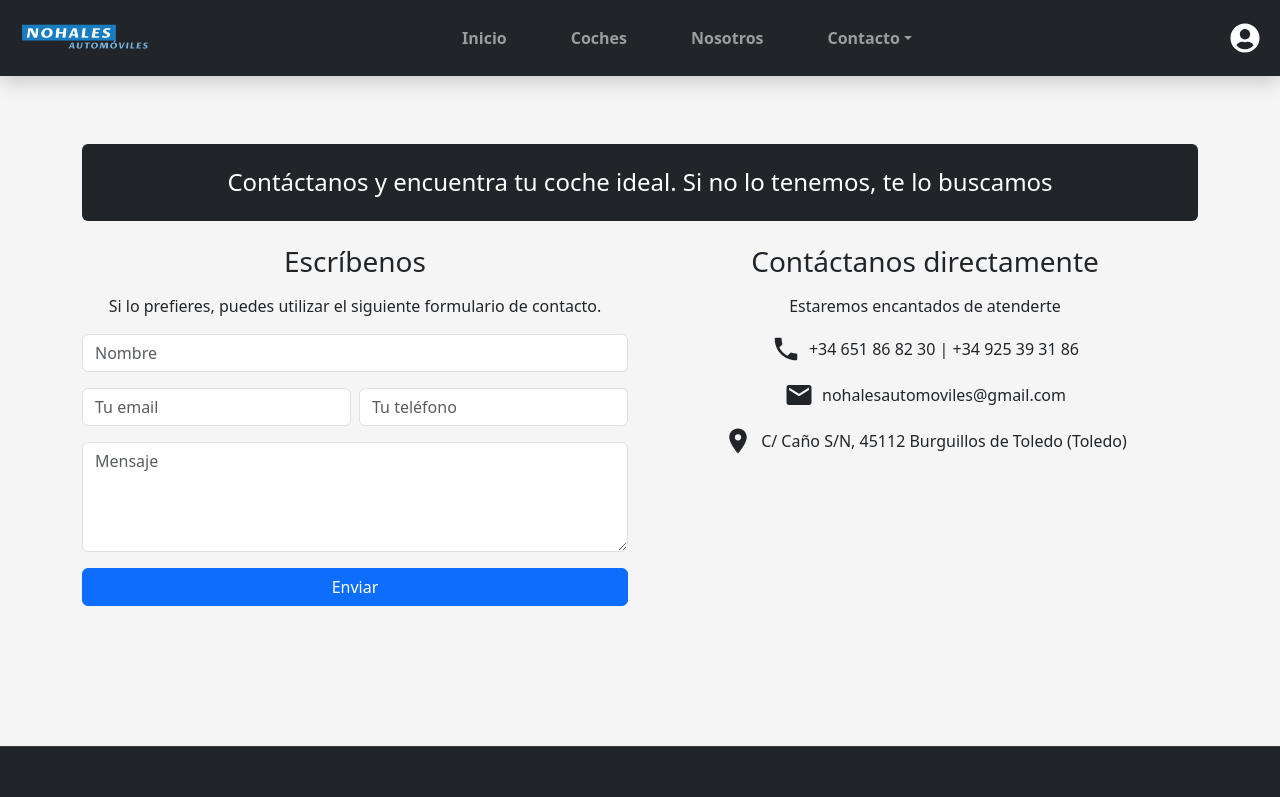
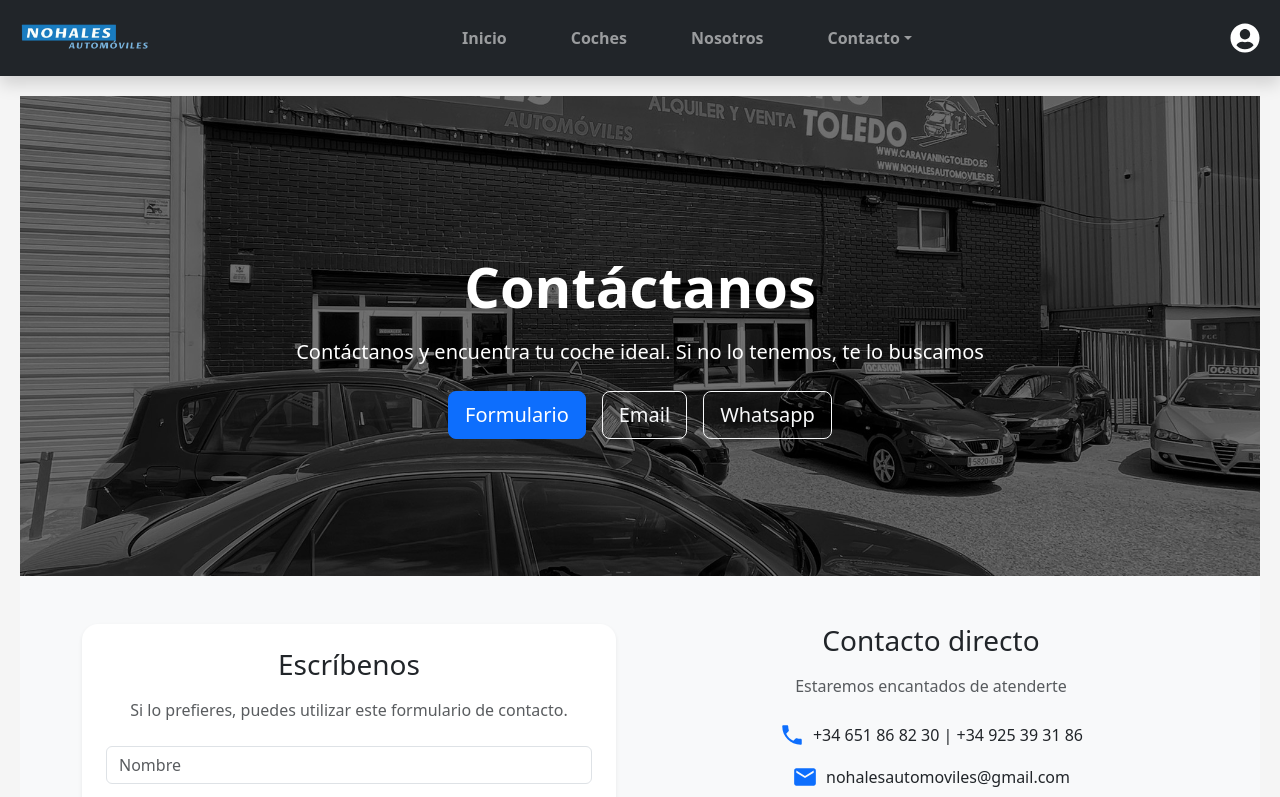
Before and after one commit to JorP2/concesionario-web, a React (Create React App) app in the folder frontend/: page /contacto in a window 1280 px wide. Shown: the top 797 px of the page. Built offline with nearby package versions, Linux system fonts and the light colour scheme.

Commit message:
Página de contacto actualizada

```diff
--- a/frontend/src/pages/Contacto.jsx
+++ b/frontend/src/pages/Contacto.jsx
@@ -1,39 +1,79 @@
 import { MdEmail, MdPhone, MdLocationOn } from "react-icons/md";
+import "../styles/Contacto.css";
 
 function Contacto() {
   return (
-    <div className="container my-5">
+    <div className="contacto-page bg-light">
+      {/* HERO */}
+      <div
+        className="hero-section text-white d-flex align-items-center mb-5"
+        style={{
+          backgroundImage: `url(/imagenContacto.jpeg)`
+        }}
+      >
+        <div className="hero-content container text-center">
+          <h1 className="display-4 fw-bold mb-3">
+            Contáctanos
+          </h1>
 
-      {/* Título */}
-      <div className="bg-dark text-white text-center p-4 mb-4 rounded">
-        <h1 className="h4 m-0">
+          <p className="lead">
             Contáctanos y encuentra tu coche ideal. Si no lo tenemos, te lo buscamos
-        </h1>
+          </p>
+
+          <div className="mt-4 d-flex gap-3 justify-content-center">
+            <a href="#formulario" className="btn btn-primary btn-lg">
+              Formulario
+            </a>
+
+            <a href="mailto:nohalesautomoviles@gmail.com" className="btn btn-outline-light btn-lg">
+              Email
+            </a>
+
+            <a
+              href="https://wa.me/34651868230"
+              target="_blank"
+              rel="noopener noreferrer"
+              className="btn btn-outline-light btn-lg"
+            >
+              Whatsapp
+            </a>
+          </div>
+        </div>
       </div>
 
-      <div className="row">
+      {/* CONTENIDO */}
+      <div className="container pb-5">
+        <div className="row g-5">
+          {/* FORMULARIO */}
+          <div id="formulario" className="col-12 col-lg-6">
+            <form className="p-4 bg-white rounded-4 shadow-sm">
 
-        {/* Formulario */}
-        <div className="col-12 col-lg-6 mb-4">
-          <form className="text-start">
               <h3 className="mb-3 text-center">Escríbenos</h3>
-            <p className="mb-3 text-center">
-              Si lo prefieres, puedes utilizar el siguiente formulario de contacto.
+
+              <p className="mb-4 text-center text-muted">
+                Si lo prefieres, puedes utilizar este formulario de contacto.
               </p>
 
               <div className="mb-3">
                 <input type="text" className="form-control" placeholder="Nombre" />
               </div>
+
               <div className="row g-2 mb-3">
                 <div className="col-12 col-md-6">
                   <input type="email" className="form-control" placeholder="Tu email" />
                 </div>
+
                 <div className="col-12 col-md-6">
                   <input type="text" className="form-control" placeholder="Tu teléfono" />
                 </div>
               </div>
+
               <div className="mb-3">
-              <textarea className="form-control" rows="4" placeholder="Mensaje"></textarea>
+                <textarea
+                  className="form-control"
+                  rows="4"
+                  placeholder="Mensaje"
+                ></textarea>
               </div>
 
               <button type="submit" className="btn btn-primary w-100">
@@ -42,26 +82,31 @@ function Contacto() {
             </form>
           </div>
 
-        {/* Contacto directo */}
+          {/* CONTACTO DIRECTO */}
           <div className="col-12 col-lg-6 text-center">
-          <h3 className="mb-3">Contáctanos directamente</h3>
-          <p className="mb-3 text-center">
+
+            <h3 className="mb-3">Contacto directo</h3>
+
+            <p className="mb-4 text-muted">
               Estaremos encantados de atenderte
             </p>
 
             <div className="d-flex align-items-center justify-content-center mb-3">
-              <MdPhone className="me-2" size={30}/> +34 651 86 82 30 | +34 925 39 31 86
+              <MdPhone className="me-2 text-primary" size={26} />
+              +34 651 86 82 30 | +34 925 39 31 86
             </div>
 
             <div className="d-flex align-items-center justify-content-center mb-3">
-              <MdEmail className="me-2" size={30}/> nohalesautomoviles@gmail.com
+              <MdEmail className="me-2 text-primary" size={26} />
+              nohalesautomoviles@gmail.com
             </div>
 
             <div className="d-flex align-items-center justify-content-center mb-3">
-              <MdLocationOn className="me-2" size={30}/> C/ Caño S/N, 45112 Burguillos de Toledo (Toledo)
+              <MdLocationOn className="me-2 text-primary" size={26} />
+              C/ Caño S/N, 45112 Burguillos de Toledo
             </div>
           </div>
-
+        </div>
       </div>
     </div>
   );
--- a/frontend/src/styles/Contacto.css
+++ b/frontend/src/styles/Contacto.css
@@ -0,0 +1,22 @@
+.hero-section {
+  min-height: 60vh;
+  background-size: cover;
+  background-position: center;
+  position: relative;
+  display: flex;
+  align-items: center;
+}
+
+.hero-section::before {
+  content: "";
+  position: absolute;
+  inset: 0;
+  background: rgba(0, 0, 0, 0.55);
+}
+
+.hero-content {
+  position: relative;
+  z-index: 2;
+  padding: 30px;
+  border-radius: 12px;
+}
```
Also changed, not shown: frontend/public/imagenContacto.jpeg (added). Lines whose indentation alone changed are shown as unchanged.
